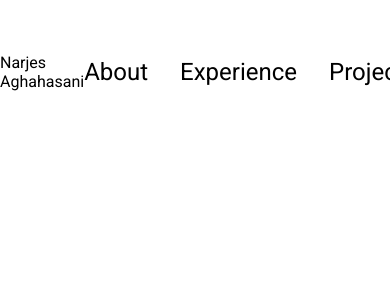
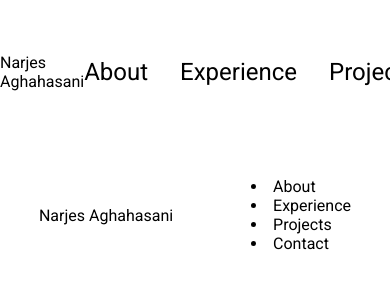
Before and after one commit to NAghahasani/profile, a plain HTML site: page index.html in a window 390 px wide. Shown: the top 291 px of the page. Drawn offline with Linux system fonts and the light colour scheme.

Commit message:
feat : add hamburger menu section

```diff
--- a/index.html
+++ b/index.html
@@ -20,6 +20,22 @@
             </ul>
         </div>
     </nav>
+    <nav id="hamburger-nav">
+        <div class="logo">Narjes Aghahasani</div>
+        <div class="hamburger-menu">
+            <div class="hamburger-icon" onclick="toggleMenu()">
+                <span></span>
+                <span></span>
+                <span></span>
+            </div>
+            <div class="menu-links">
+                <li><a href="#about" onclick="toggleMenu()">About</a></li>
+                <li><a href="#experience" onclick="toggleMenu()">Experience</a></li>
+                <li><a href="#projects" onclick="toggleMenu()">Projects</a></li>
+                <li><a href="#contact" onclick="toggleMenu()">Contact</a></li>
+            </div>
+        </div>
+    </nav>
     <script src="script.js"></script>
 </body>
 </html>
```
